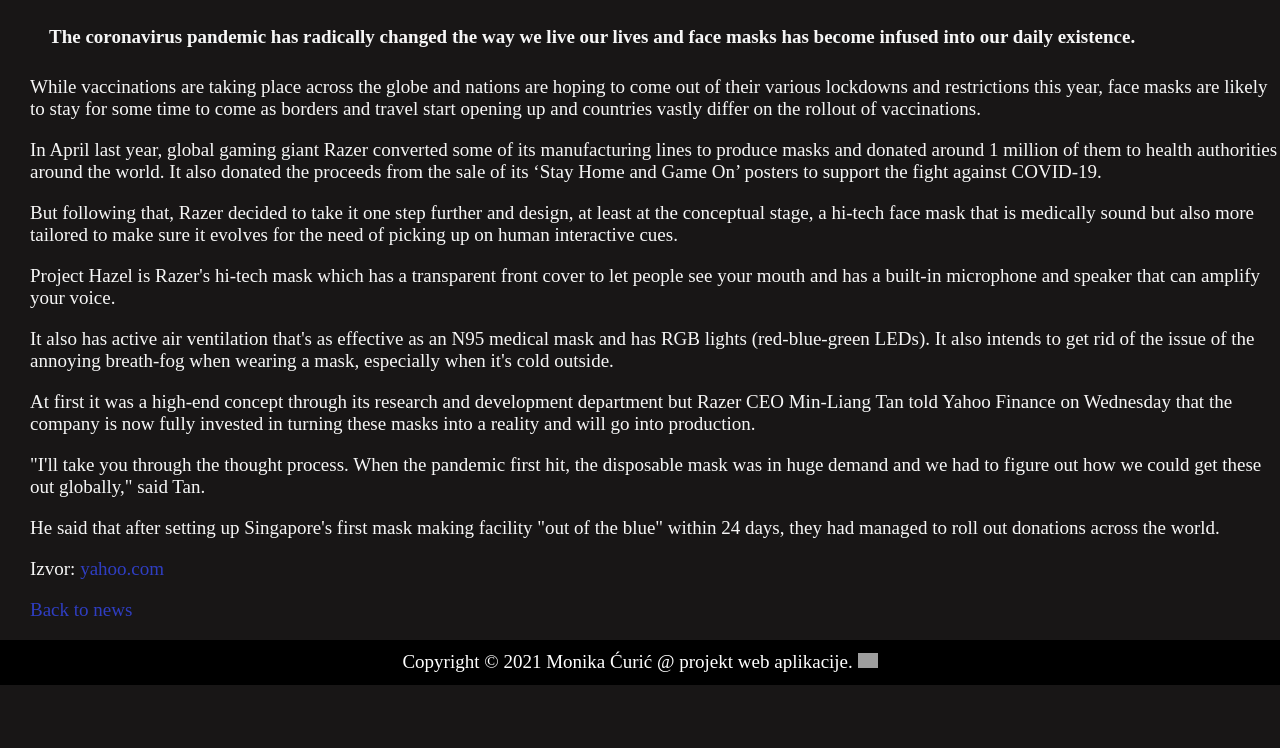
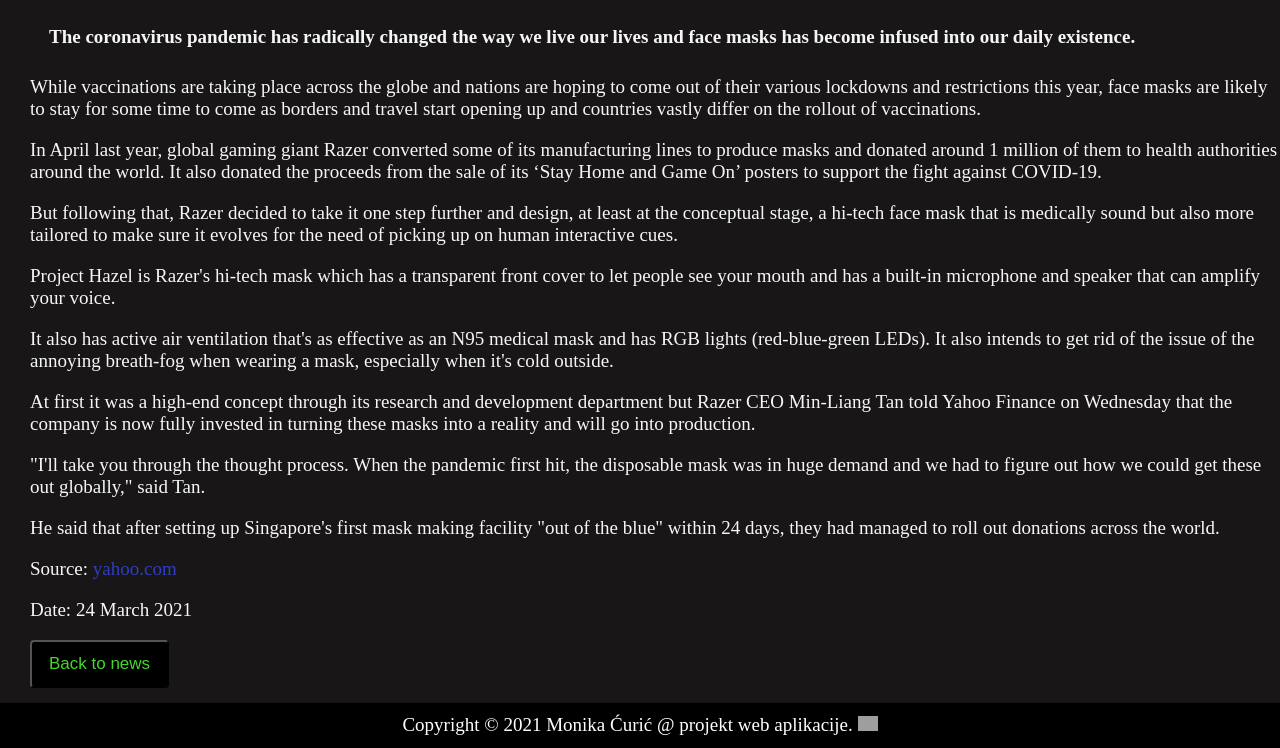
Before and after one commit to monikq8/Projektni-zadatak, a plain HTML site: page 9zd/news-1.html in a window 1280 px wide. Shown: the part 911-1659 px from the top of the page. Before the commit the page ends 1596 px from the top, so only its background shows below. Drawn offline with Linux system fonts and the light colour scheme; grey boxes are pictures that could not be loaded.

Commit message:
Update news-1.html

```diff
--- a/9zd/news-1.html
+++ b/9zd/news-1.html
@@ -2,6 +2,7 @@
 <html lang="hr">
 <head>
     <link rel="stylesheet" href="style.css">
+    <link rel="icon" type="image/x-icon" href="img/razer.ico">
     <meta http-equiv="content-type" content="text/html; charset=UTF-8">
     <meta name="description" content="Razer for gamers, by gamers" />
     <meta name="keywords" content="razer, pc, mouse, keyboards" />
@@ -50,10 +51,13 @@
         <p>At first it was a high-end concept through its research and development department but Razer CEO Min-Liang Tan told Yahoo Finance on Wednesday that the company is now fully invested in turning these masks into a reality and will go into production.</p>
         <p>"I'll take you through the thought process. When the pandemic first hit, the disposable mask was in huge demand and we had to figure out how we could get these out globally," said Tan.</p>
         <p>He said that after setting up Singapore's first mask making facility "out of the blue" within 24 days, they had managed to roll out donations across the world.</p>
-        <p>Izvor: <a href="https://uk.finance.yahoo.com/news/razer-confirms-its-concept-high-tech-face-mask-project-hazel-will-be-turned-into-reality-135826312.html?guccounter=1&guce_referrer=aHR0cHM6Ly9wcmVzcy5yYXplci5jb20v&guce_referrer_sig=AQAAAFOiW4RuX_YKDYjjT5SdMMKnfPIvQ9omZ8Q5eBtycCXAi0Bdcu7Die4Z_Qi0tK0D0PqYi7wMq2ZdCAp8nB6pLXe6njZ9ZOvmH0Ad9amrSMdgzBRhmpHnKflYzqOa74X8l7dEDT1uW0ZgCAc4clDLCiT1tPkHlazoXCQBLebEWZ7Z" target="_blank">yahoo.com</a></p>
-        <p><a href="news.html">Back to news</a></p>
+        <p>Source: <a href="https://uk.finance.yahoo.com/news/razer-confirms-its-concept-high-tech-face-mask-project-hazel-will-be-turned-into-reality-135826312.html?guccounter=1&guce_referrer=aHR0cHM6Ly9wcmVzcy5yYXplci5jb20v&guce_referrer_sig=AQAAAFOiW4RuX_YKDYjjT5SdMMKnfPIvQ9omZ8Q5eBtycCXAi0Bdcu7Die4Z_Qi0tK0D0PqYi7wMq2ZdCAp8nB6pLXe6njZ9ZOvmH0Ad9amrSMdgzBRhmpHnKflYzqOa74X8l7dEDT1uW0ZgCAc4clDLCiT1tPkHlazoXCQBLebEWZ7Z" target="_blank">yahoo.com</a></p>
+        <p><time datetime="2021-03-24">Date: 24 March 2021</time></p>
+        <button onclick="location.href='News.html'" type="button" class="button">
+			Back to news</button>
     </div>
 </main>
 <footer>
-    <p>Copyright &copy; 2021 Monika Ćurić &commat; projekt web aplikacije. <a href="https://github.com/monikq8?tab=repositories"><img class="pic1" src="https://cdn-icons-png.flaticon.com/512/25/25231.png" title="Github" alt="Github"></a></p>
+    <p>Copyright &copy; 2021 Monika Ćurić &commat; projekt web aplikacije. <a href="https://github.com/monikq8?tab=repositories" target="_blank"><img src="https://github.com/asimec1/Projektni-zadatak-HTML-CSS/blob/master/Projektni%20zadatak%204%20(html5,%20css)/img/GitHub-Mark-Light-32px.png?raw=true" title="Github" alt="Github"></a></p>
 </footer>
+</body>
```
